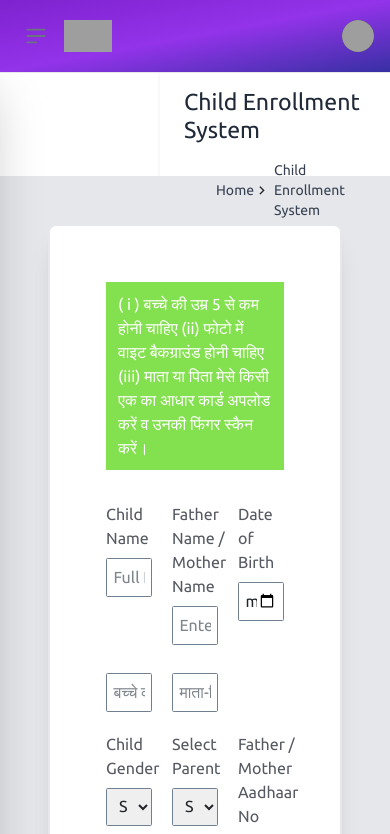
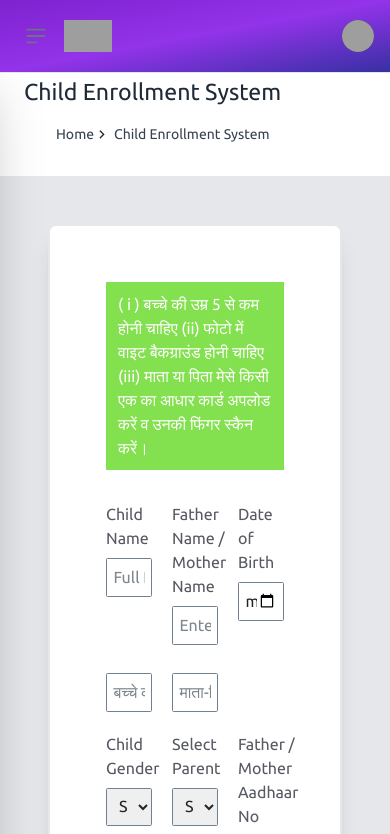
Before and after one commit to C00deian/aadhar, a React (Create React App) app: page /new-entry in a window 390 px wide. Shown: the top 834 px of the page. Built offline with nearby package versions, Linux system fonts and the light colour scheme; grey boxes are pictures that could not be loaded; a web font is replaced by a local one.

Commit message:
some responsiview

```diff
--- a/src/Users/Admin/BreadCrumb/Breadcrumb.jsx
+++ b/src/Users/Admin/BreadCrumb/Breadcrumb.jsx
@@ -4,8 +4,9 @@ import { Link } from "react-router-dom";
 const Breadcrumb = ({ title, links }) => {
   return (
     <>
+      <div className=" sm:ml-72 ">
         <div
-        className="flex sm:ml-72 mt-16 ml-40 h-28 bg-white px-4 py-4 shadow-sm "
+          className="flex   mt-16   h-28 bg-white px-4 py-4 shadow-sm  items-center justify-between"
           aria-label="Breadcrumb"
         >
           <div>
@@ -34,8 +35,7 @@ const Breadcrumb = ({ title, links }) => {
               ))}
             </ol>
           </div>
-        <div>
-
+          <div></div>
         </div>
       </div>
     </>
--- a/src/Users/Admin/HeaderNabar/LeftNav/LeftNav.jsx
+++ b/src/Users/Admin/HeaderNabar/LeftNav/LeftNav.jsx
@@ -1,7 +1,14 @@
-import React from "react";
+import React, { useState } from "react";
 import { Link } from "react-router-dom";
+import Asidebar from "../../Asidebar/Asidebar" // Import the component you want to show/hide
 
 const LeftNav = () => {
+  const [showOtherComponent, setShowOtherComponent] = useState(false);
+
+  const toggleOtherComponent = () => {
+    setShowOtherComponent(!showOtherComponent);
+  };
+
   return (
     <>
       <div className="flex items-center justify-start rtl:justify-end">
@@ -11,6 +18,7 @@ const LeftNav = () => {
           aria-controls="logo-sidebar"
           type="button"
           className="inline-flex items-center p-2 text-sm text-gray-500 rounded-lg sm:hidden hover:bg-gray-100 focus:outline-none focus:ring-2 focus:ring-gray-200 dark:text-gray-400 dark:hover:bg-gray-700 dark:focus:ring-gray-600"
+          onClick={toggleOtherComponent} // Add onClick handler to toggle visibility
         >
           <span className="sr-only">Open sidebar</span>
           <svg
@@ -33,9 +41,9 @@ const LeftNav = () => {
             className="me-3   h-8 w-12 object-cover "
             alt=" Aadhar Logo"
           />
-
         </Link>
       </div>
+      {showOtherComponent && <Asidebar/>} {/* Conditionally render the other component */}
     </>
   );
 };
```
Lines whose indentation alone changed are shown as unchanged.
